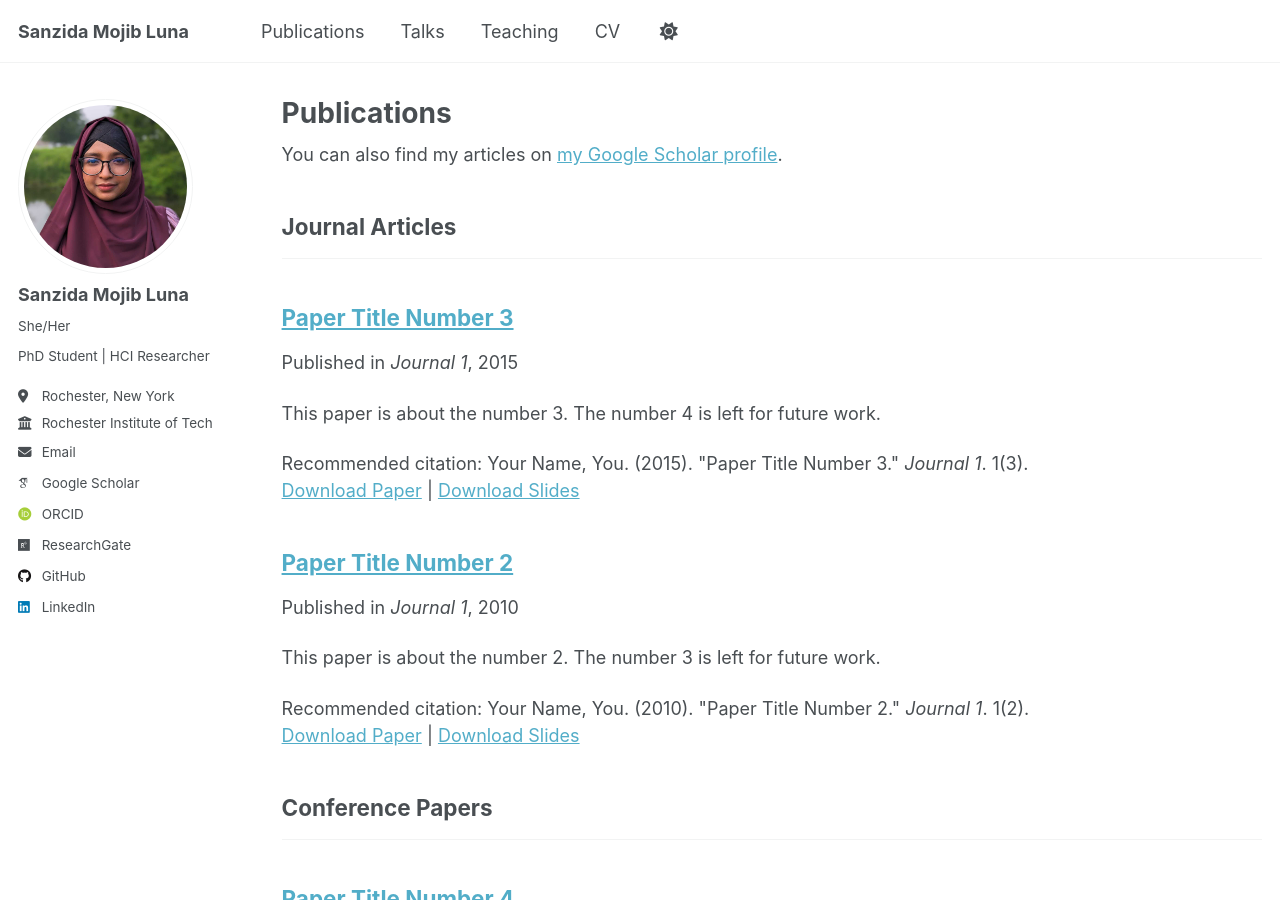
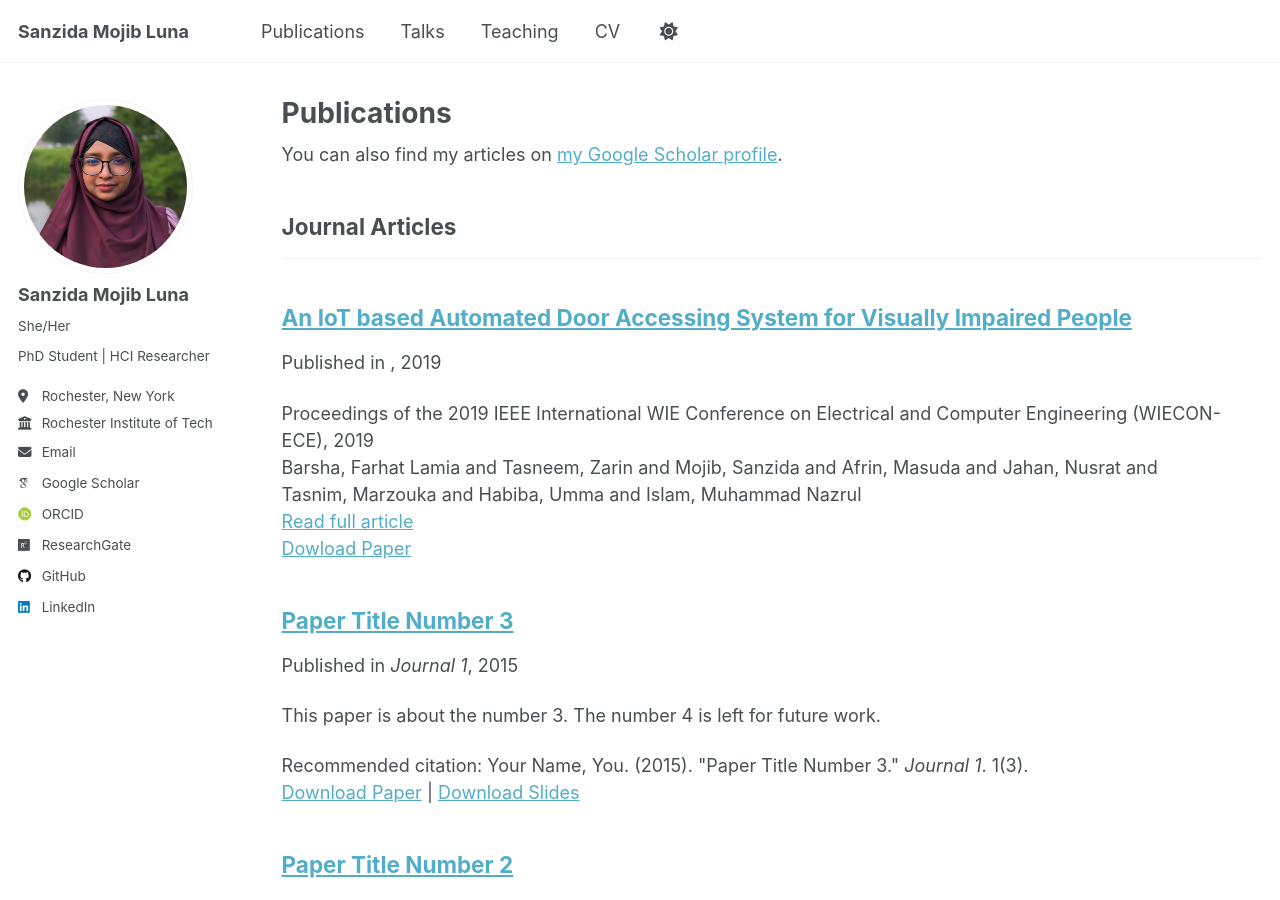
Before and after one commit to SanzidaMojibLuna/SanzidaMojibLuna.github.io, a Jekyll site: the page built from _pages/publications.html, in a window 1280 px wide and 900 px high. Built offline with Jekyll 4.4.1, drawn with Linux system fonts in a browser that asks for light colours; some web fonts are replaced; a file with an impossible date is left out.

Commit message:
Update 2019-11-15-automated-door-accessing-system.md

```diff
--- a/_publications/2019-11-15-automated-door-accessing-system.md
+++ b/_publications/2019-11-15-automated-door-accessing-system.md
@@ -4,7 +4,7 @@ collection: publications
 category: manuscripts
 permalink:
 excerpt:
-date:
+date: 2019-11-15
 venue:
 
 
```
